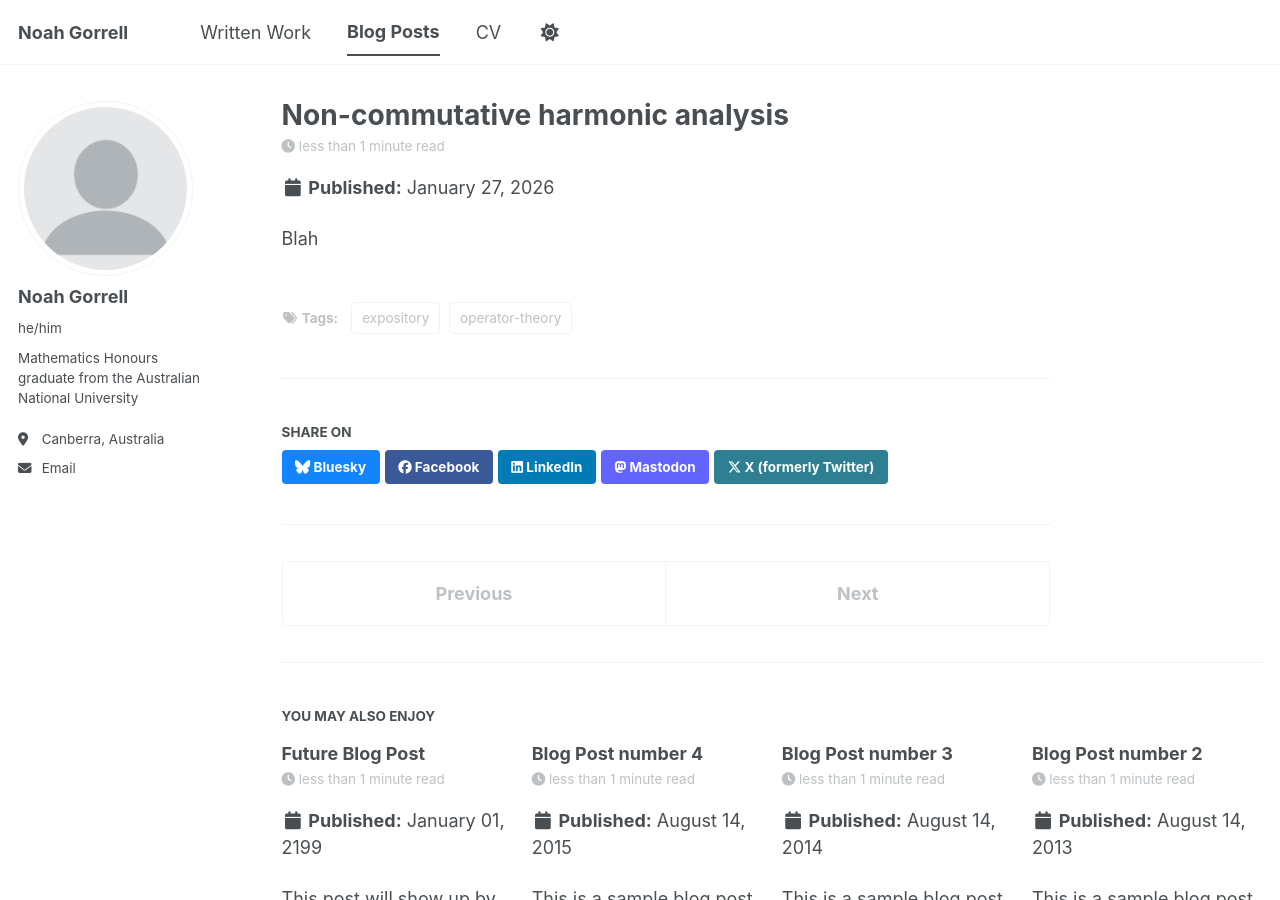
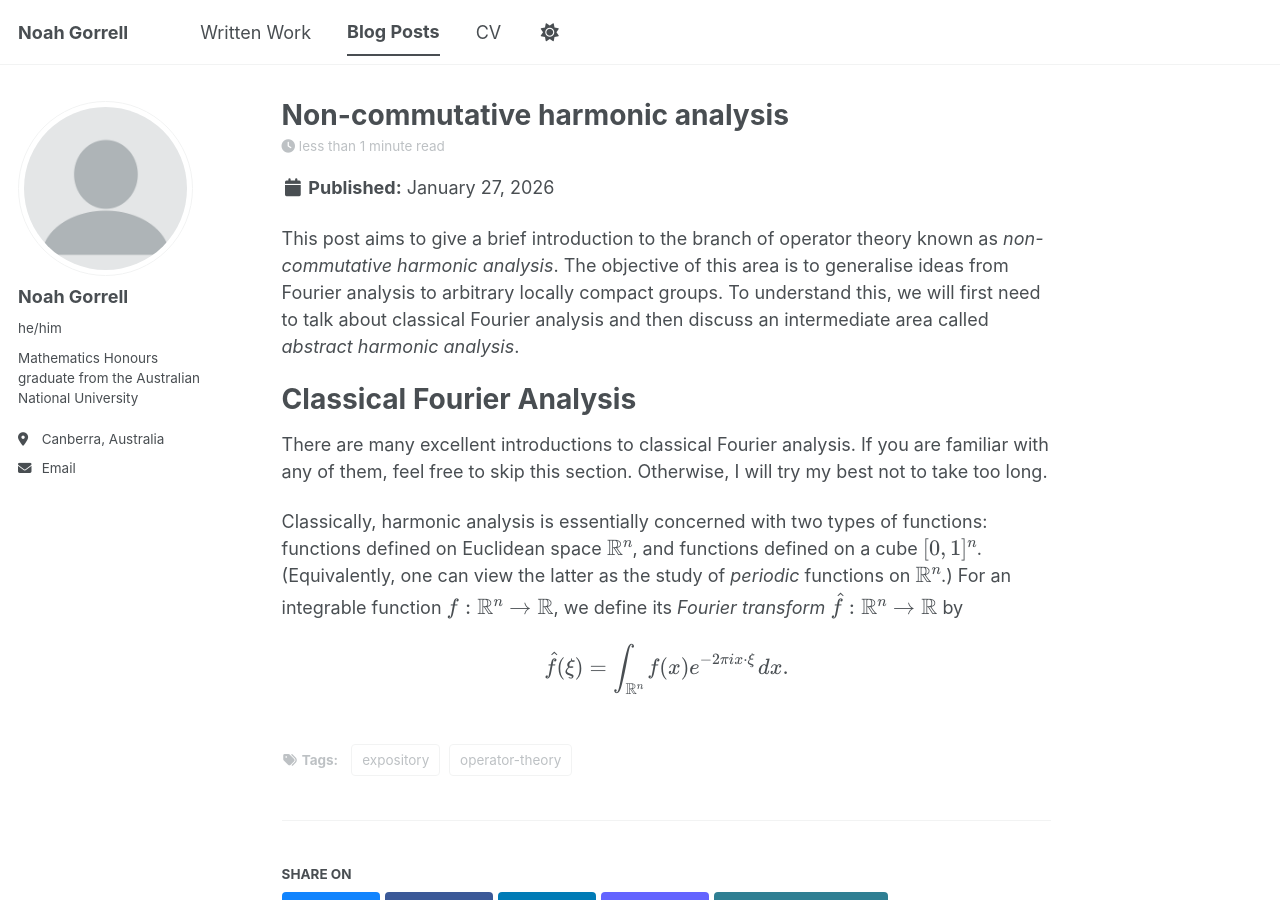
Before and after one commit to noahgorrell/noahgorrell.github.io, a Jekyll site: the page built from _posts/2026-01-27-noncommharm.md, in a window 1280 px wide and 900 px high. Built offline with Jekyll 4.4.1, drawn with Linux system fonts in a browser that asks for light colours; a script bundle is joined from its source files by our own code; library files that are not in the unit come from our copies.

Commit message:
hopefully

```diff
--- a/_posts/2026-01-27-noncommharm.md
+++ b/_posts/2026-01-27-noncommharm.md
@@ -7,4 +7,11 @@ tags:
   - expository
 ---
 
-Blah
+This post aims to give a brief introduction to the branch of operator theory known as *non-commutative harmonic analysis*. The objective of this area is to generalise ideas from Fourier analysis to arbitrary locally compact groups. To understand this, we will first need to talk about classical Fourier analysis and then discuss an intermediate area called *abstract harmonic analysis*.
+
+Classical Fourier Analysis
+=====
+
+There are many excellent introductions to classical Fourier analysis. If you are familiar with any of them, feel free to skip this section. Otherwise, I will try my best not to take too long.
+
+Classically, harmonic analysis is essentially concerned with two types of functions: functions defined on Euclidean space \\(\mathbb R^n\\), and functions defined on a cube \\([0,1]^n\\). (Equivalently, one can view the latter as the study of *periodic* functions on \\(\mathbb R^n\\).) For an integrable function \\(f:\mathbb R^n \to \mathbb R\\), we define its *Fourier transform* \\(\hat f: \mathbb R^n\to\mathbb R\\) by \\[\hat f(\xi) = \int_{\mathbb R^n} f(x)e^{-2\pi i x\cdot \xi}\, dx.\\]
```
